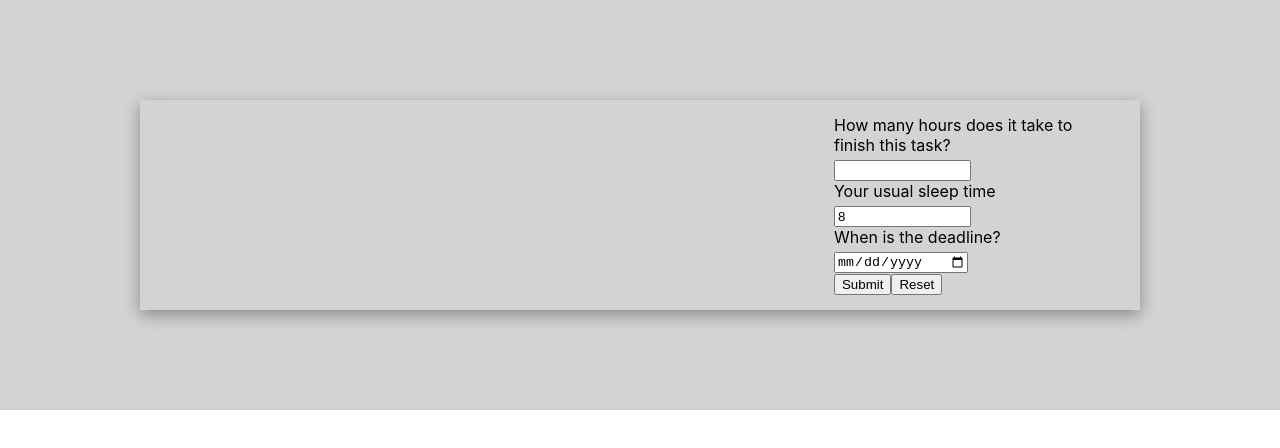
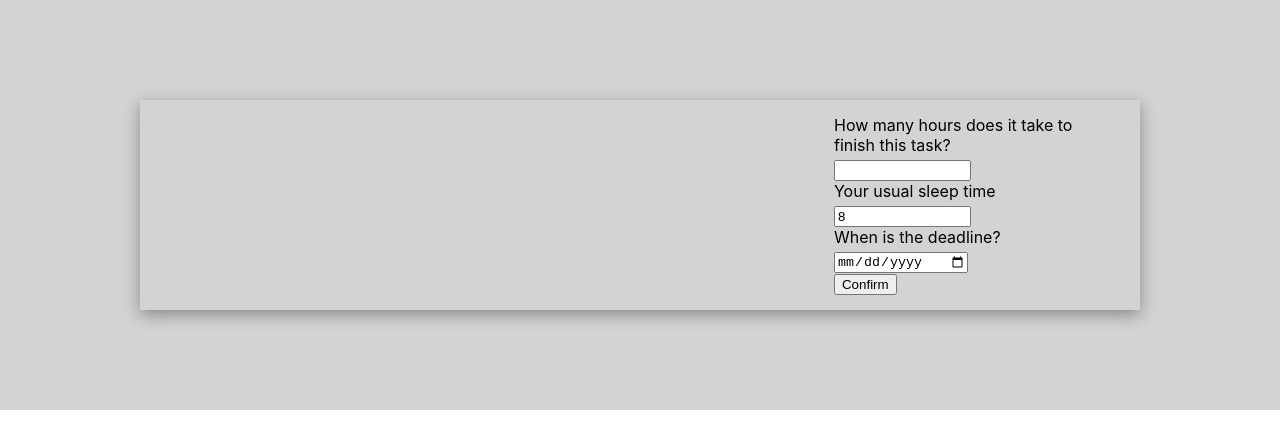
Before and after one commit to Blubas35/home-work-for-tadas, a React (Create React App) app: page / in a window 1280 px wide. Shown: the top 448 px of the page. Built offline with nearby package versions, Linux system fonts and the light colour scheme.

Commit message:
added styling, back button and fixed busyinputs

```diff
--- a/src/Components/Form/Form.jsx
+++ b/src/Components/Form/Form.jsx
@@ -1,46 +1,63 @@
 import React from 'react'
 import './Style/Form.css'
 
-const Form = ({ onSubmit, totalHours, totalOnChange, sleepOnChange, sleepTime, deadlineOnChange, daysLeft, busyHours, formatDate, busyOnChange, resetHandler, errors }) => {
+const Form = ({ onSubmit, totalHours, totalOnChange, sleepOnChange, sleepTime, deadline, deadlineOnChange, initialSubmitHandler, busyInputs, daysLeft, busyHours, formatDate, busyOnChange, resetHandler, errors }) => {
     return (
-        <form onSubmit={onSubmit} className='main-form'>
+        <form className='main-form'>
             <div className='initial-inputs'>
+                {!busyInputs && (
+                    <>
                         <div className='form-control'>
                             <label className={errors.totalHours ? 'required' : ''} htmlFor='total-hours'>How many hours does it take to finish this task?</label>
-                    <input className={errors.totalHours ? 'required' : 'input'} type='number' id='total-hours' onChange={totalOnChange} value={totalHours}></input>
+                            <input className={errors.totalHours ? 'required input' : 'input'} type='number' id='total-hours' onChange={totalOnChange} value={totalHours}></input>
                             {errors.totalHours && (
                                 <span className={errors.totalHours ? 'required' : ''}>Please enter valid number</span>
                             )}
                         </div>
                         <div className='form-control'>
                             <label className={errors.sleepTime ? 'required' : ''} htmlFor='sleep-hours'>Your usual sleep time</label>
-                    <input className={errors.sleepTime ? 'required' : 'input'} type='number' id='sleep-hours' onChange={sleepOnChange} value={sleepTime}></input>
+                            <input className={errors.sleepTime ? 'required input' : 'input'} type='number' id='sleep-hours' onChange={sleepOnChange} value={sleepTime}></input>
                             {errors.sleepTime && (
                                 <span className={errors.sleepTime ? 'required' : ''}>Please enter valid number</span>
                             )}
                         </div>
                         <div className='form-control'>
                             <label className={errors.daysLeft ? 'required' : ''} htmlFor='deadline'>When is the deadline?</label>
-                    <input className={errors.daysLeft ? 'required' : 'input'} type='date' id='deadline' onChange={deadlineOnChange}></input>
+                            <input className={errors.daysLeft ? 'required input' : 'input'} type='date' id='deadline' onChange={deadlineOnChange} value={deadline}></input>
                             {errors.daysLeft && (
                                 <span className={errors.daysLeft ? 'required' : ''}>Please enter valid date</span>
                             )}
                         </div>
+                        <div className='button-wrapper'>
+                            <button onClick={initialSubmitHandler}>Confirm</button>
+                        </div>
+                    </>
+                )}
                 {/* generates busy hour inputs based on days remaining */}
-                {!errors.daysLeft && daysLeft && totalHours > 0 && sleepTime > 0 && sleepTime < 24 && (
+                {!errors.daysLeft && busyInputs && daysLeft && totalHours > 0 && sleepTime > 0 && sleepTime < 24 && (
                     <>
-                        <div>{daysLeft ? `Days left until deadline: ${daysLeft}` : ''}</div>
+                        <div className='back-button-wrapper'>
+                            <button className='back-button'>
+                                <span></span>
+                            </button>
+                        </div>
+
+                        <div className=''>
+                            <h3>{daysLeft ? `Days left until deadline: ${daysLeft}` : ''}</h3>
+                        </div>
                         <div className='busy-inputs'>
                             <h2 className='title'>How many busy hours on day:</h2>
-
                             {busyHours.map((hours, index) => {
+                                if (hours === '') {
+                                    hours = '0'
+                                }
                                 const formattedDate = formatDate(index)
 
                                 return (
                                     <div className='form-control' key={index}>
                                         <h3>{formattedDate}</h3>
                                         <label className={errors.busyHours[index] ? 'required' : ''} htmlFor={`busy-hours-${index}`}>Busy hours that day?</label>
-                                        <input className={errors.busyHours[index] ? 'required' : 'input'} type='number' value={hours} onChange={(e) => busyOnChange(e, index)} ></input>
+                                        <input className={errors.busyHours[index] ? 'required input' : 'input'} type='number' value={hours} onChange={(e) => busyOnChange(e, index)} ></input>
                                         {errors.busyHours[index] && (
                                             <span className={errors.busyHours[index] ? 'required' : ''}>Please enter valid number</span>
                                         )}
@@ -48,12 +65,12 @@ const Form = ({ onSubmit, totalHours, totalOnChange, sleepOnChange, sleepTime, d
                                 );
                             })}
                         </div>
+                        <div className='button-wrapper'>
+                            <button type='submit' onClick={onSubmit}>Submit</button>
+                            <button type='reset' onClick={resetHandler}>Reset</button>
+                        </div>
                     </>
                 )}
-                <div className='button-wrapper'>
-                    <button type='submit'>Submit</button>
-                    <button type='reset' onClick={resetHandler}>Reset</button>
-                </div>
             </div>
         </form>
     )
--- a/src/Components/Form/Style/Form.css
+++ b/src/Components/Form/Style/Form.css
@@ -16,4 +16,10 @@
 }
 .main-form .initial-inputs .form-control .input {
   width: 50%;
+}
+.main-form .initial-inputs .back-button-wrapper .back-button span {
+  background-image: url("../../../Assets/arrow-go-back-line.svg");
+  width: 10px;
+  display: block;
+  height: 10px;
 }/*# sourceMappingURL=Form.css.map */
--- a/src/Pages/Task/Task.jsx
+++ b/src/Pages/Task/Task.jsx
@@ -8,12 +8,14 @@ import './Style/Task.css'
 const Task = () => {
     // const initialValues = { totalHours: '', sleepTime: 8,  }
     const [totalHours, setTotalHours] = useState('')
+    const [deadline, setDeadline] = useState('')
     const [sleepTime, setSleepTime] = useState(8)
     const [daysLeft, setDaysLeft] = useState('')
     const [busyHours, setBusyHours] = useState([]);
     const [freeTime, setFreeTime] = useState([]) /*how many hours on certain day are free to complete the task*/
     const [enoughTime, setEnoughTime] = useState(null) /*This state is used to render answer if user can finish task in time*/
     const [showResults, setShowResults] = useState(false) /*this state is used to render result wrapper with recommended hours*/
+    const [showBusyInputs, setShowBusyInputs] = useState(false)
     const [taskSchedule, setTaskSchedule] = useState([]); /*this state is used to create recommended schedule to complete task ASAP*/
     const [errors, setErrors] = useState({
         totalHours: false,
@@ -24,6 +26,7 @@ const Task = () => {
 
     const resetHandler = () => {
         setTotalHours('');
+        setDeadline('')
         setSleepTime(8);
         setDaysLeft('');
         setBusyHours([]);
@@ -45,6 +48,7 @@ const Task = () => {
     }
 
     const deadlineHandler = (e) => {
+        setDeadline(e.target.value)
         const today = new Date();
         const deadlineDate = new Date(e.target.value);
         const timeDiff = deadlineDate.getTime() - today.getTime();
@@ -82,13 +86,17 @@ const Task = () => {
         const updatedErrors = [...errors.busyHours];
         updatedErrors[index] = false;
 
-        if (value[index] < 0 || value[index] > (24 - sleepTime)) {
+        if (value[index] < 0 || value[index] > (24 - sleepTime) || value[index].length < 1) {
             updatedErrors[index] = true; // Set the error for the current input
         }
         setBusyHours(value);
         setErrors({ ...errors, busyHours: updatedErrors });
         setShowResults(false);
     };
+    const initialSubmitHandler = (e) => {
+        e.preventDefault()
+        setShowBusyInputs(true)
+    }
 
     // ideja padaryti viena button allocate time equally
     // o kita i want to finish task as fast as possible
@@ -160,6 +168,7 @@ const Task = () => {
                     totalOnChange={totalHoursHandler}
                     sleepOnChange={sleepHoursHandler}
                     sleepTime={sleepTime}
+                    deadline={deadline}
                     deadlineOnChange={deadlineHandler}
                     daysLeft={daysLeft}
                     busyHours={busyHours}
@@ -167,6 +176,8 @@ const Task = () => {
                     busyOnChange={busyHoursHandler}
                     resetHandler={resetHandler}
                     errors={errors}
+                    initialSubmitHandler = {initialSubmitHandler}
+                    busyInputs={showBusyInputs}
                 />
 
                 {showResults &&
```
Also changed, not shown: src/Components/Form/Style/Form.scss (+9 -1 lines), src/Assets/arrow-go-back-line.svg (added), 1 other file (tests, documents, lock files or other folders). Lines whose indentation alone changed are shown as unchanged.
